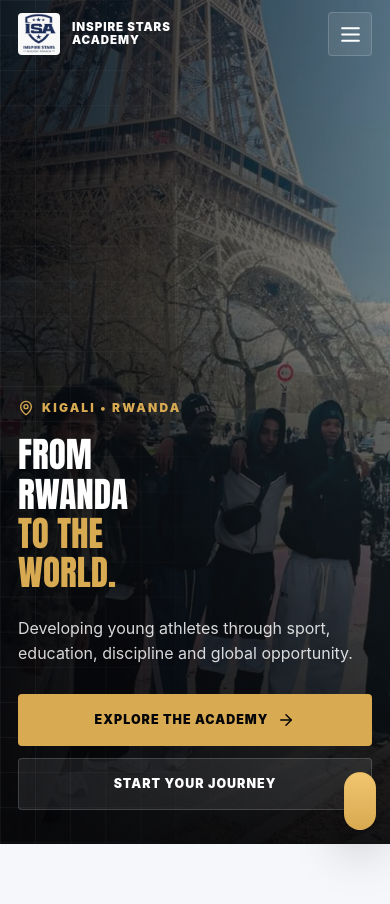
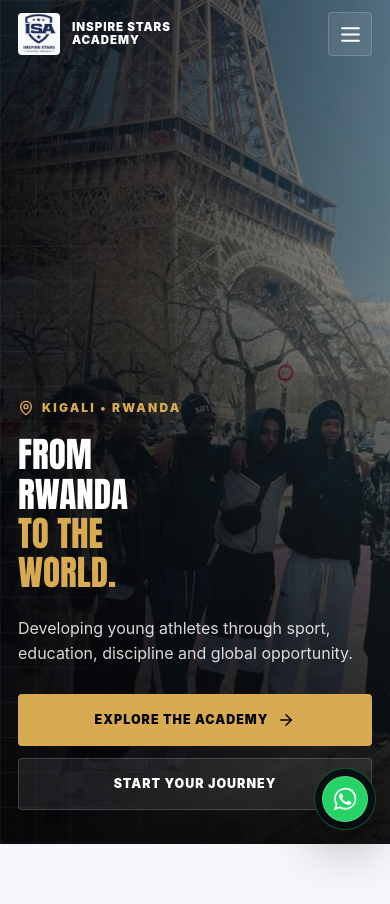
Before and after one commit to devtestor/Inspire_Stars_Academy, a Next.js app: page / in a window 390 px wide. Shown: the top 904 px of the page. Built offline with nearby package versions, Linux system fonts and the light colour scheme.

Commit message:
Simplify floating WhatsApp button

```diff
--- a/app/globals.css
+++ b/app/globals.css
@@ -2067,18 +2067,14 @@ h3 {
   z-index: 45;
   display: inline-flex;
   align-items: center;
-  gap: 12px;
-  min-height: 64px;
-  padding: 0 20px 0 14px;
-  border: 1px solid rgba(216, 170, 82, 0.28);
+  justify-content: center;
+  width: 68px;
+  height: 68px;
+  border: 1px solid rgba(37, 211, 102, 0.34);
   border-radius: 999px;
-  color: var(--obsidian);
-  background: linear-gradient(180deg, #f0c66f, var(--gold));
+  color: var(--white);
+  background: rgba(7, 12, 18, 0.92);
   box-shadow: 0 22px 50px rgba(0, 0, 0, 0.28);
-  font-size: 0.86rem;
-  font-weight: 900;
-  letter-spacing: 0.06em;
-  text-transform: uppercase;
   transition: transform 180ms ease, box-shadow 180ms ease;
 }
 
@@ -2089,11 +2085,10 @@ h3 {
 
 .whatsapp-mark {
   display: inline-grid;
-  width: 40px;
-  height: 40px;
+  width: 46px;
+  height: 46px;
   place-items: center;
   border-radius: 50%;
-  color: var(--white);
   background: #25d366;
   box-shadow: inset 0 0 0 1px rgba(255, 255, 255, 0.18);
   flex: 0 0 auto;
@@ -2603,8 +2598,8 @@ h3 {
   .whatsapp-float {
     right: 14px;
     bottom: 14px;
-    min-height: 58px;
-    padding: 0 18px 0 12px;
+    width: 62px;
+    height: 62px;
   }
 }
 
@@ -2627,10 +2622,6 @@ h3 {
   .mobile-menu a {
     font-size: clamp(2.1rem, 12vw, 3.2rem);
   }
-
-  .whatsapp-float span {
-    display: none;
-  }
 }
 
 @media (prefers-reduced-motion: reduce) {
--- a/components/WhatsAppFloating.jsx
+++ b/components/WhatsAppFloating.jsx
@@ -29,7 +29,6 @@ export default function WhatsAppFloating() {
       <span className="whatsapp-mark">
         <WhatsAppLogo />
       </span>
-      <span>WhatsApp</span>
     </a>
   );
 }
```
